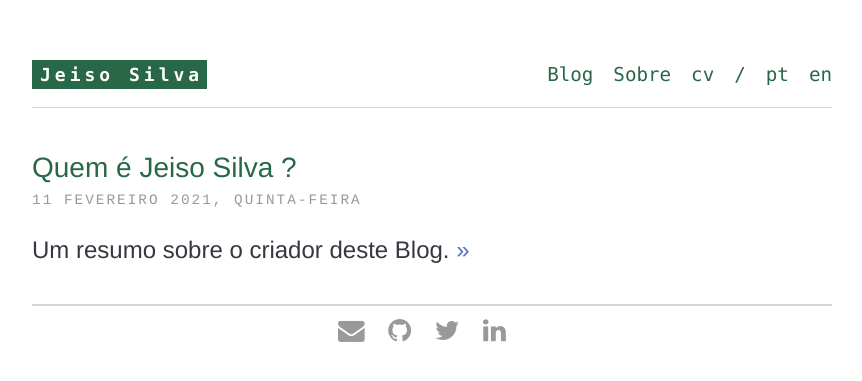
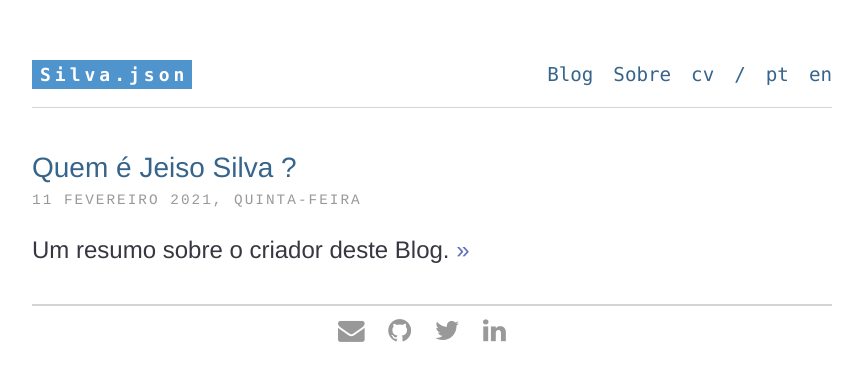
Before and after one commit to jeisosilva/jeisosilva.github.io, a Jekyll site: the page built from index.html, in a window 1280 px wide. Shown: the top 381 px of the page, without its empty margins (208-1070 px from the left). Built offline with Jekyll 4.4.1, drawn with Linux system fonts in a browser that asks for light colours; nearby versions of some CDN libraries.

Commit message:
change color site and color H3 markdown on post

```diff
--- a/_layouts/default.html
+++ b/_layouts/default.html
@@ -22,7 +22,7 @@
 		  <div class="container">
 		  <div class="row" style="margin-bottom: 20px;">
 			<div class="grid twelve">
-			<span class="logo"><a href="/"  style="text-decoration: none; color: inherit;">Jeiso Silva</a></span>
+			<span class="logo"><a href="/"  style="text-decoration: none; color: inherit;">Silva.json</a></span>
 
 			<!-- Multi languages for posts too -->
 			{% assign posts=site.posts | where:"ref", page.ref | sort: 'lang' %}
--- a/css/main.css
+++ b/css/main.css
@@ -54,15 +54,15 @@ h1 {
 }
 h1.blog-title {
     font-size: 58px;
-    color: #286748;
+    color: #36648B;
 }
 .post-title {
-    color: #286748;
+    color: #36648B;
 	font-size: 28px;;
 
 }
 .post-title.list {
-    color: #286748;
+    color: #36648B;
 	font-size: 18px;
 }
 
@@ -86,7 +86,7 @@ h4 {
     font-size: 26px;
 }
 h2.post-title {
-    color: #286748;
+    color: #36648B;
     margin-bottom: 5px;
 	font-size: 40px;
 }
@@ -113,7 +113,7 @@ h2.post-title {
 	font-size:1.2em;
 	font-family:Menlo, monospace, sans-serif;
 	text-decoration:none;
-	color:#286748;
+	color:#36648B;
 }
 
 a.menu_element:hover {
@@ -302,7 +302,7 @@ blockquote{
   font-style:italic;
   color: #555555;
   padding:1.0em 30px 1.0em 75px;
-  border-left:8px solid #286748;
+  border-left:8px solid #36648B;
   line-height:1.6;
   position: relative;
   background:#EDEDED;
@@ -311,7 +311,7 @@ blockquote{
 blockquote::before{
   font-family:Arial;
   content: "\201C";
-  color:#286748;
+  color:#36648B;
   font-size:4em;
   position: absolute;
   left: 10px;
@@ -344,7 +344,7 @@ blockquote span{
  display:inline-block;
  font-size:18px;
  font-weight:bold;
- background:#286748;
+ background:#4F94CD;
  color:white;
  font-family:menlo;
  padding:4px;
```
